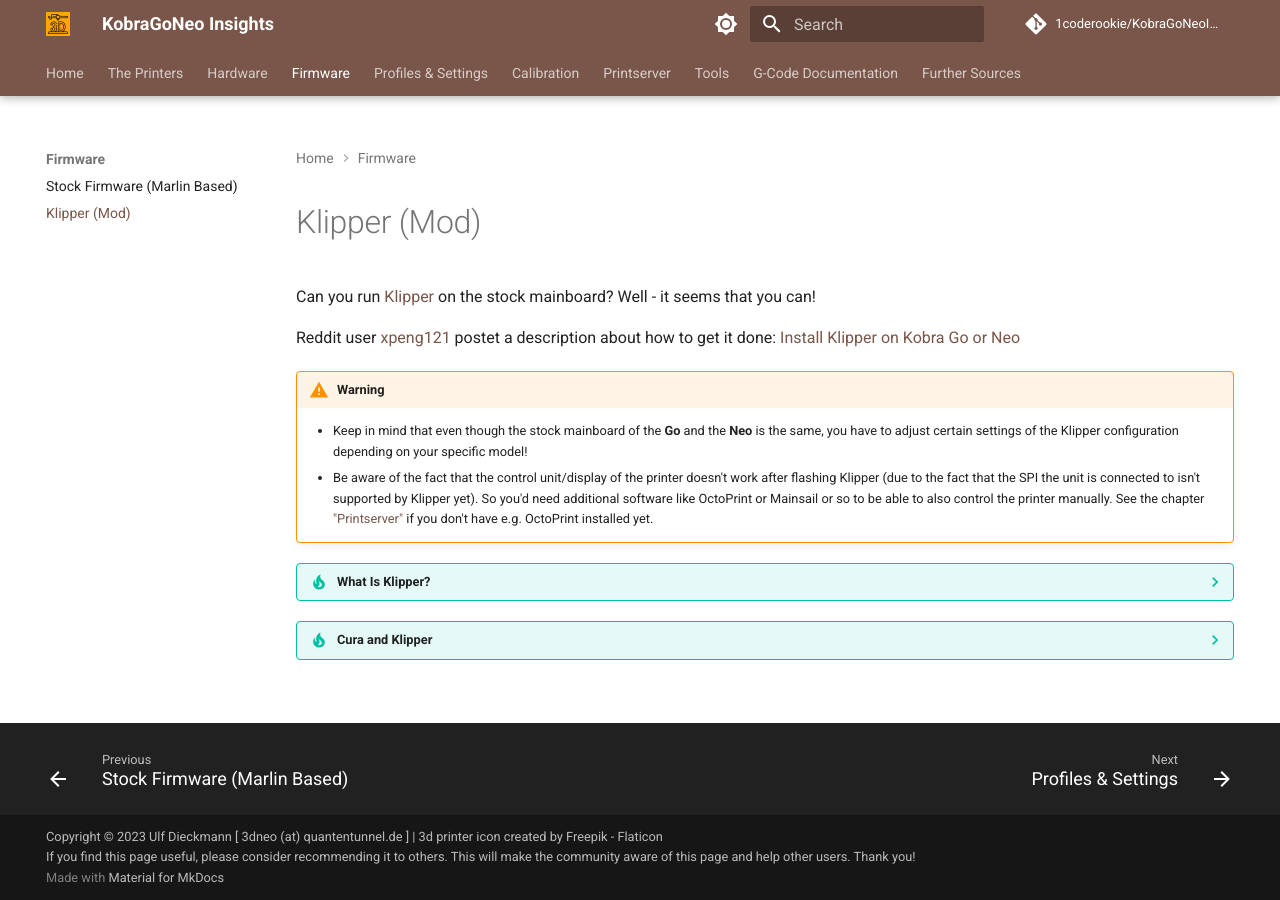
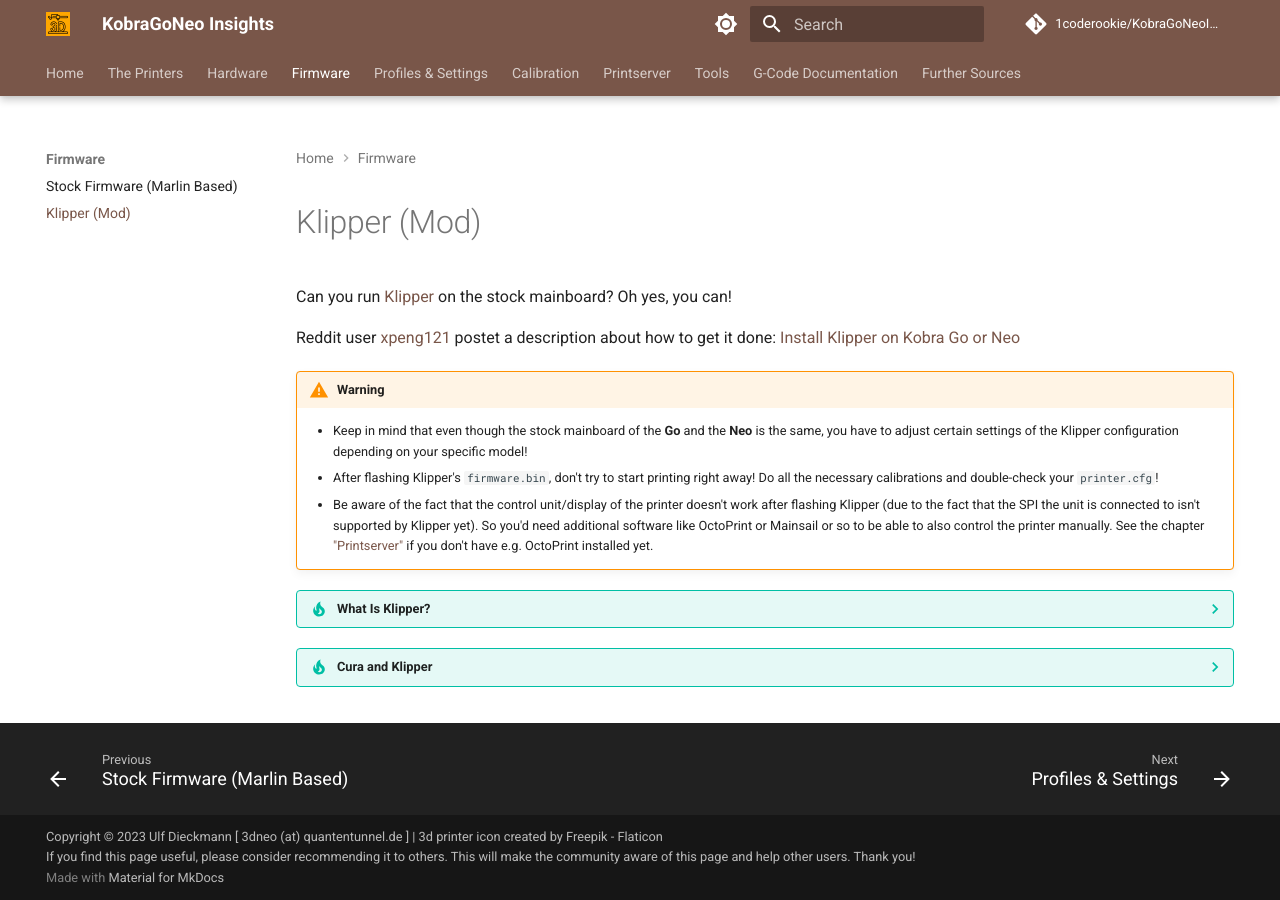
Before and after one commit to 1coderookie/KobraGoNeoInsights, an MkDocs documentation site: the page built from docs/firmware/fw_klipper.md, in a window 1280 px wide. Built offline with MkDocs 1.6.1 and Material for MkDocs 9.7.7, drawn with Linux system fonts in a browser that asks for light colours; comment, search, counter and statistics services are not loaded.

Commit message:
Update fw_klipper.md

```diff
--- a/docs/firmware/fw_klipper.md
+++ b/docs/firmware/fw_klipper.md
@@ -2,13 +2,14 @@
 
 # Klipper (Mod)
 
-Can you run [Klipper](https://www.klipper3d.org/) on the stock mainboard? Well - it seems that you can!
+Can you run [Klipper](https://www.klipper3d.org/) on the stock mainboard? Oh yes, you can!
 
 Reddit user [xpeng121](https://www.reddit.com/user/xpeng121/) postet a description about how to get it done: [Install Klipper on Kobra Go or Neo](https://www.reddit.com/r/anycubic/comments/10cwm16/install_klipper_on_kobra_go_or_neo/)
 
 !!! warning
 
     - Keep in mind that even though the stock mainboard of the **Go** and the **Neo** is the same, you have to adjust certain settings of the Klipper configuration depending on your specific model!
+    - After flashing Klipper's `firmware.bin`, don't try to start printing right away! Do all the necessary calibrations and double-check your `printer.cfg`!
     - Be aware of the fact that the control unit/display of the printer doesn't work after flashing Klipper (due to the fact that the SPI the unit is connected to isn't supported by Klipper yet). So you'd need additional software like OctoPrint or Mainsail or so to be able to also control the printer manually. See the chapter ["Printserver"](../printserver.md) if you don't have e.g. OctoPrint installed yet.
 
 ??? tip "What Is Klipper?"
```
